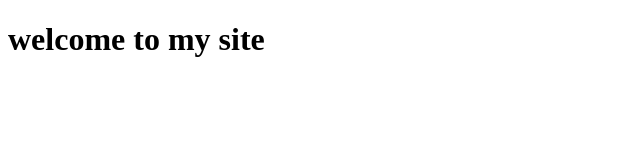
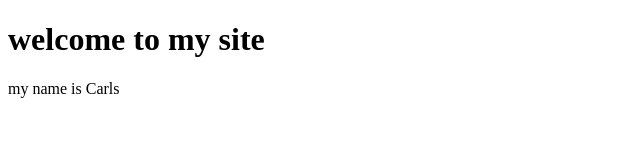
Before and after one commit to soncarls/soncarls.github.io, a plain HTML site: page index.html in a window 1280 px wide. Shown: the whole page, without its empty margins (0-640 px from the left). Drawn offline with Linux system fonts and the light colour scheme.

Commit message:
my name is Carls

```diff
--- a/index.html
+++ b/index.html
@@ -7,5 +7,6 @@
 </head>
 <body>
     <h1>welcome to my site</h1>
+    <p>my name is Carls</p>
 </body>
 </html>
```
